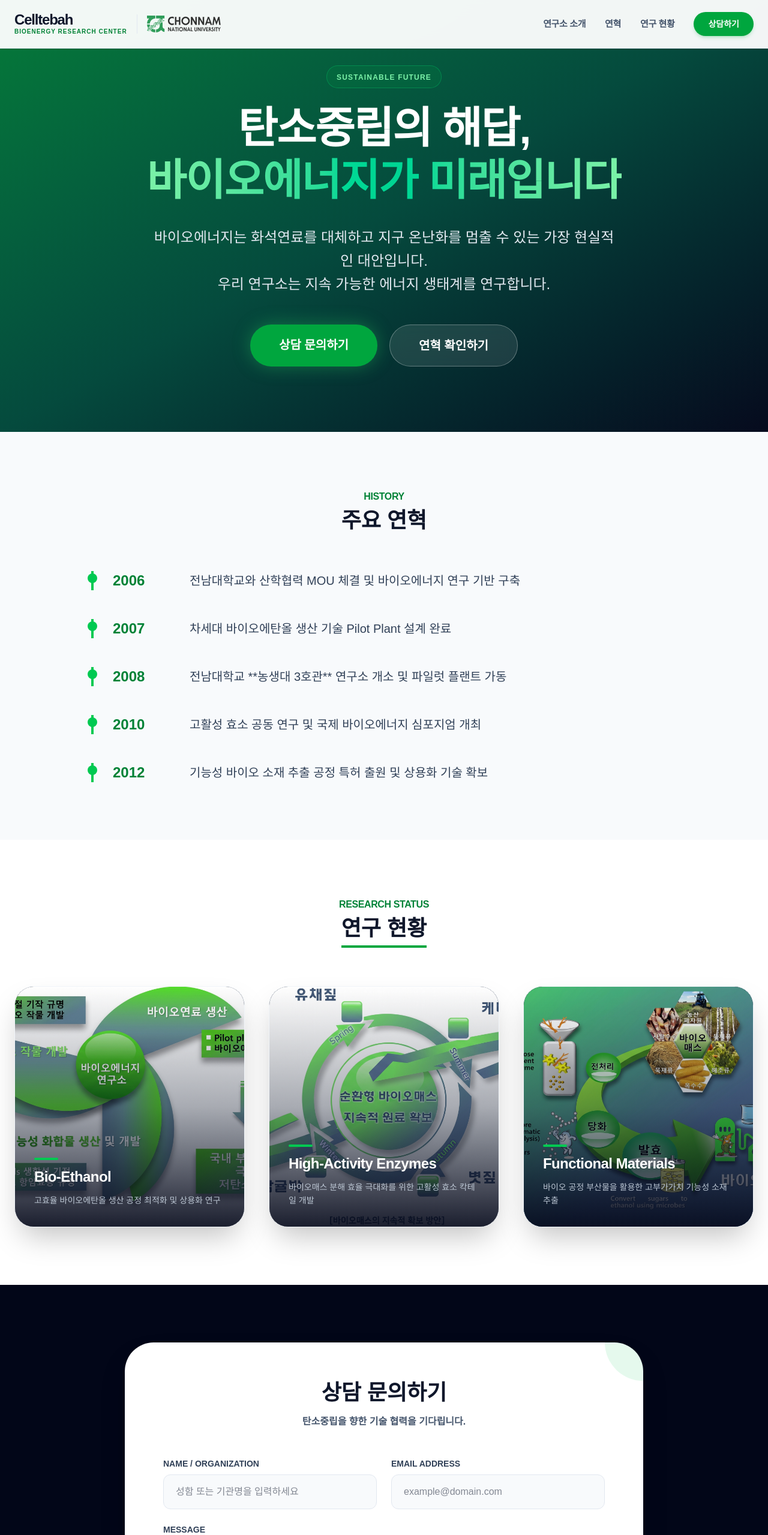
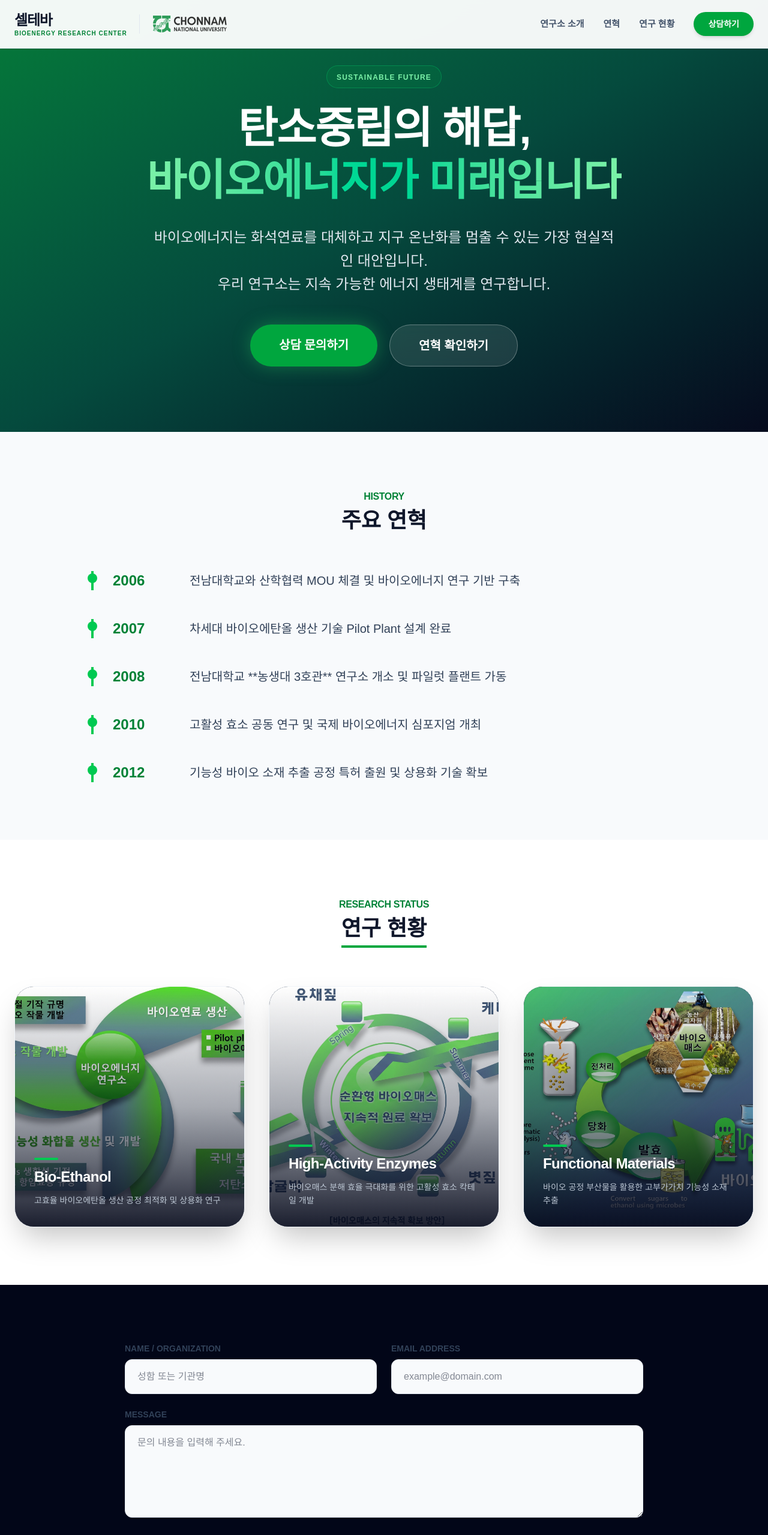
Before and after one commit to cw5444/bioenergy-website, a Next.js app: page / in a window 1280 px wide. Shown: the top 2559 px of the page at 60% size. Built offline with nearby package versions, Linux system fonts and the light colour scheme.

Commit message:
Fix: Update Research Status image links and Header navigation sync

```diff
--- a/app/page.tsx
+++ b/app/page.tsx
@@ -132,7 +132,7 @@ export default function Home() {
         </div>
       </section>
 
-      {/* ==================== 3️⃣ Research Status (REFINED) ==================== */}
+      {/* ==================== 3️⃣ Research Status (사진 클릭 시 전체보기 적용) ==================== */}
       <section id="status" className="py-24 bg-white scroll-mt-24">
         <div className="max-w-7xl mx-auto px-6">
           <div className="text-center mb-16">
@@ -166,19 +166,19 @@ export default function Home() {
                 key={idx}
                 className="group relative bg-slate-900 rounded-[2rem] overflow-hidden shadow-2xl transition-all duration-500 border border-slate-100"
               >
-                {/* Image Area with Dark Overlay */}
+                {/* 이미지를 클릭하면 원본 이미지가 새 탭에서 열리도록 전체 영역을 감싸는 형태로 수정 */}
+                <a href={item.img} target="_blank" rel="noopener noreferrer" className="block">
                   <div className="relative h-[400px] w-full overflow-hidden">
                     <Image
                       src={item.img}
                       alt={item.title}
                       fill
-                    className="object-cover group-hover:scale-110 transition-transform duration-700 ease-in-out"
+                      className="object-cover group-hover:scale-110 transition-transform duration-700"
                       unoptimized
                     />
-                  {/* 사진의 촌스러움을 가려주는 딥 브라운/블랙 그라데이션 */}
+                    {/* 어두운 오버레이 */}
                     <div className="absolute inset-0 bg-gradient-to-t from-slate-950 via-slate-900/40 to-transparent opacity-90" />
-
-                  {/* Text Overlay (Bottom) */}
+                    {/* 텍스트 오버레이 */}
                     <div className="absolute bottom-0 p-8 w-full transform transition-transform duration-500">
                       <div className="mb-3 w-10 h-1 bg-green-500 rounded-full group-hover:w-20 transition-all duration-500" />
                       <h4 className="text-2xl font-bold mb-3 text-white tracking-tight">
@@ -189,6 +189,7 @@ export default function Home() {
                       </p>
                     </div>
                   </div>
+                </a>
               </div>
             ))}
           </div>
@@ -198,17 +199,6 @@ export default function Home() {
       {/* ==================== 4️⃣ Contact ==================== */}
       <section id="contact" className="py-24 bg-slate-950 scroll-mt-24">
         <div className="max-w-4xl mx-auto px-4">
-          <div className="bg-white rounded-[3rem] p-10 md:p-16 shadow-2xl relative overflow-hidden">
-            <div className="absolute top-0 right-0 w-32 h-32 bg-green-500/10 rounded-full -mr-16 -mt-16" />
-            <div className="text-center mb-12">
-              <h2 className="text-4xl font-black text-slate-900 mb-4">
-                상담 문의하기
-              </h2>
-              <p className="text-slate-600 font-bold">
-                탄소중립을 향한 기술 협력을 기다립니다.
-              </p>
-            </div>
-
           <form onSubmit={handleSubmit} className="space-y-6">
             <div className="grid md:grid-cols-2 gap-6">
               <div>
@@ -217,13 +207,12 @@ export default function Home() {
                 </label>
                 <input
                   type="text"
+                  name="name"
+                  required
+                  value={formData.name}
+                  onChange={(e) => setFormData({ ...formData, name: e.target.value })}
                   className="w-full px-5 py-4 rounded-xl bg-slate-50 border border-slate-200 focus:border-green-500 outline-none transition-all text-slate-900"
-                    placeholder="성함 또는 기관명을 입력하세요"
-                    value={formData.name}
-                    onChange={(e) =>
-                      setFormData({ ...formData, name: e.target.value })
-                    }
-                    required
+                  placeholder="성함 또는 기관명"
                 />
               </div>
               <div>
@@ -232,13 +221,12 @@ export default function Home() {
                 </label>
                 <input
                   type="email"
+                  name="email"
+                  required
+                  value={formData.email}
+                  onChange={(e) => setFormData({ ...formData, email: e.target.value })}
                   className="w-full px-5 py-4 rounded-xl bg-slate-50 border border-slate-200 focus:border-green-500 outline-none transition-all text-slate-900"
                   placeholder="example@domain.com"
-                    value={formData.email}
-                    onChange={(e) =>
-                      setFormData({ ...formData, email: e.target.value })
-                    }
-                    required
                 />
               </div>
             </div>
@@ -248,18 +236,20 @@ export default function Home() {
                 Message
               </label>
               <textarea
+                name="message"
+                required
                 rows={5}
+                value={formData.message}
+                onChange={(e) => setFormData({ ...formData, message: e.target.value })}
                 className="w-full px-5 py-4 rounded-xl bg-slate-50 border border-slate-200 focus:border-green-500 outline-none transition-all text-slate-900"
-                  placeholder="상세한 문의 내용을 남겨주시면 연구소 담당자가 연락드립니다."
-                  value={formData.message}
-                  onChange={(e) =>
-                    setFormData({ ...formData, message: e.target.value })
-                  }
-                  required
+                placeholder="문의 내용을 입력해 주세요."
               />
             </div>
 
-              <button className="w-full bg-green-600 hover:bg-green-700 text-white py-5 rounded-xl text-xl font-bold transition-all shadow-lg active:scale-[0.98]">
+            <button
+              className="w-full bg-green-600 hover:bg-green-700 text-white py-5 rounded-xl text-xl font-bold transition-all shadow-lg"
+              type="submit"
+            >
               {status === "sending" ? "전송 중..." : "인증된 메시지 보내기"}
             </button>
 
@@ -275,7 +265,6 @@ export default function Home() {
             )}
           </form>
         </div>
-        </div>
       </section>
     </main>
   );
--- a/components/Header.tsx
+++ b/components/Header.tsx
@@ -6,35 +6,37 @@ import Image from "next/image";
 export default function Header() {
   return (
     <header className="fixed top-0 w-full z-[100] bg-white/95 backdrop-blur-md border-b border-slate-200 shadow-sm">
-      <nav className="max-w-7xl mx-auto px-6 h-20 flex justify-between items-center text-slate-800">
-        <Link href="/" className="flex items-center gap-3 group h-full">
-          <div className="flex flex-col leading-tight">
-            <span className="text-2xl font-black tracking-tighter text-slate-900 leading-none">
-              Celltebah
-            </span>
-            <span className="text-[10px] text-green-700 font-bold uppercase tracking-widest mt-0.5">
+      <nav className="max-w-7xl mx-auto px-6 h-20 flex justify-between items-center">
+        {/* 좌측: 셀테바 + 전남대 로고 */}
+        <div className="flex items-center gap-4">
+          <Link href="/" className="flex flex-col leading-tight">
+            <span className="text-2xl font-black tracking-tighter text-slate-900">셀테바</span>
+            <span className="text-[10px] text-green-700 font-bold uppercase tracking-widest">
               Bioenergy Research Center
             </span>
-          </div>
+          </Link>
+
           <div className="h-8 w-[1px] bg-slate-200 mx-1" />
-          <div className="relative h-7 w-40">
+
+          <a href="https://www.jnu.ac.kr" target="_blank" rel="noopener noreferrer" className="relative h-7 w-32">
             <Image
               src="/images/jnu-logo.svg"
-              alt="전남대학교 로고"
+              alt="전남대학교"
               fill
-              className="object-contain object-left opacity-80 group-hover:opacity-100 transition-opacity"
-              priority
+              className="object-contain opacity-80 hover:opacity-100 transition-opacity"
+              unoptimized
             />
+          </a>
+        </div>
+
+        {/* 우측: 메뉴 - page.tsx의 ID와 정확히 일치됨 */}
+        <div className="flex items-center gap-8">
+          <div className="hidden md:flex space-x-8 text-[15px] font-bold text-slate-600">
+            <Link href="#intro" className="hover:text-green-600 transition-colors">연구소 소개</Link>
+            <Link href="#timeline" className="hover:text-green-600 transition-colors">연혁</Link>
+            <Link href="#status" className="hover:text-green-600 transition-colors">연구 현황</Link>
           </div>
-        </Link>
-
-        <div className="flex items-center gap-8">
-          <ul className="hidden md:flex space-x-8 text-[15px] font-bold tracking-tight text-slate-600">
-            <li><Link href="#intro" className="hover:text-green-600 transition-colors">연구소 소개</Link></li>
-            <li><Link href="#timeline" className="hover:text-green-600 transition-colors">연혁</Link></li>
-            <li><Link href="#status" className="hover:text-green-600 transition-colors">연구 현황</Link></li>
-          </ul>
-          <Link href="#contact" className="hidden sm:block bg-green-600 hover:bg-green-500 text-white px-6 py-2.5 rounded-full text-sm font-bold transition-all shadow-md shadow-green-600/20">
+          <Link href="#contact" className="bg-green-600 text-white px-6 py-2.5 rounded-full text-sm font-bold hover:bg-green-500 transition-all shadow-md">
             상담하기
           </Link>
         </div>
```
Lines whose indentation alone changed are shown as unchanged.
